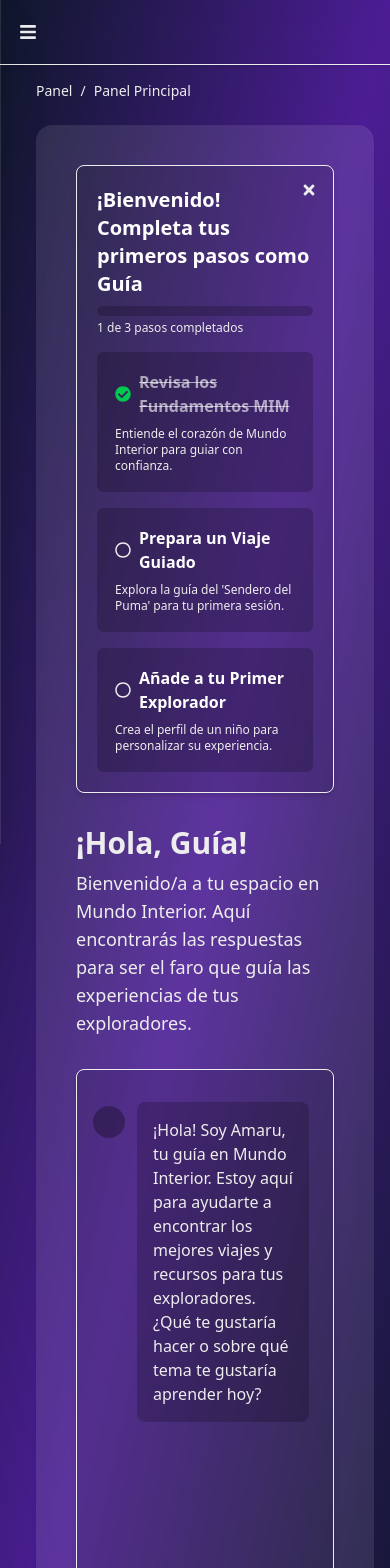
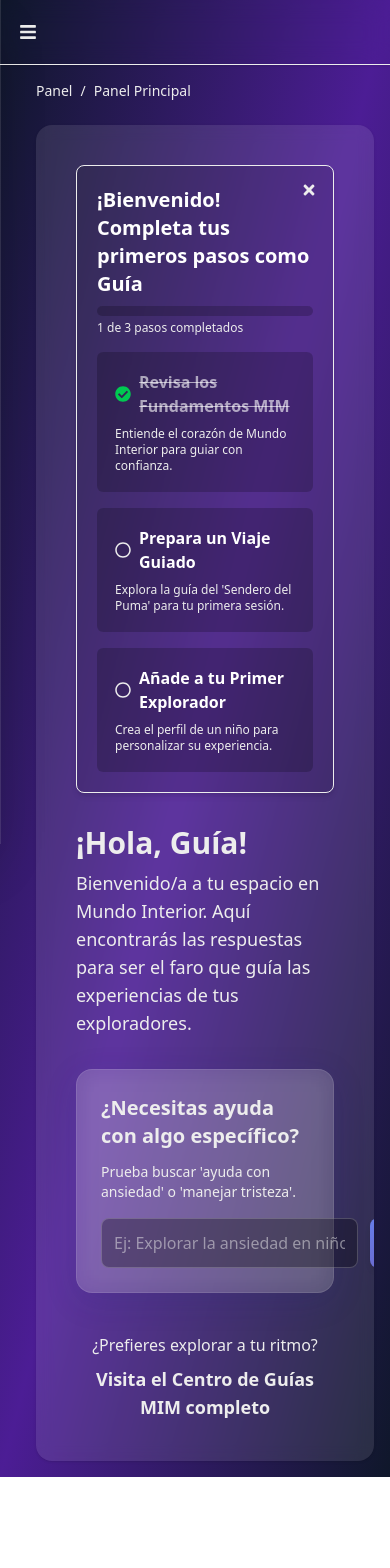
Before and after one commit to and27/mundo, a Next.js app: page /parentDashboard in a window 390 px wide. Shown: the top 1568 px of the page. After the commit the page ends 1477 px from the top, so only its background shows below. Built offline with nearby package versions, Linux system fonts and the light colour scheme.

Commit message:
feat: modify mobile home styles

```diff
--- a/src/app/page.tsx
+++ b/src/app/page.tsx
@@ -30,16 +30,16 @@ const WelcomePanel: React.FC<WelcomePanelType> = memo(({ name }) => {
   }, []);
 
   return (
-    <div className="relative z-10 p-12 flex flex-col justify-center items-center text-center h-full">
+    <div className="relative z-10 flex flex-col justify-center items-center text-center h-full">
       <motion.div
         initial={{ scale: 0.8, opacity: 0 }}
         animate={{ scale: 1, opacity: 1 }}
         transition={{ delay: 0.3, type: "spring", stiffness: 100 }}
-        className="-mt-70 md:-mt-100 absolute mb-6"
+        className="-mt-70 md:-mt-110 absolute mb-6"
       >
         <Image
           priority
-          className="rounded-full w-50 h-50 md:w-80 md:h-80 object-contain shadow-strong"
+          className="rounded-full w-60 h-60 md:w-80 md:h-80 object-contain shadow-strong"
           alt="Yachay - Tu guía interior"
           width="300"
           height="300"
@@ -50,13 +50,13 @@ const WelcomePanel: React.FC<WelcomePanelType> = memo(({ name }) => {
         initial={{ opacity: 0, y: 10 }}
         animate={{ opacity: 1, y: 0 }}
         transition={{ delay: 0.5 }}
-        className="text-3xl lg:text-4xl font-bold text-foreground mb-4"
+        className="text-3xl lg:text-4xl font-bold text-foreground mb-2"
       >
         Bienvenidos a <br />
         mundo interior
       </motion.h1>
 
-      <div className="hidden md:flex h-12 flex items-center justify-center">
+      <div className="mt-3 hidden md:flex h-12 flex items-center justify-center">
         <AnimatePresence mode="wait">
           <motion.p
             key={currentQuote}
@@ -107,7 +107,7 @@ const ActionPanel: React.FC<ActionPanelType> = memo(
           transition={{ delay: 0.6 }}
         >
           {/* <HiSparkles className="w-10 h-10 text-color-accent-gold mb-4" /> */}
-          <h2 className="text-2xl lg:text-3xl font-bold text-foreground mb-3">
+          <h2 className="hidden md:flex text-2xl lg:text-3xl font-bold text-foreground mb-3">
             Tu Aventura Comienza
           </h2>
           <p className="text-foreground/80 mb-8 max-w-sm">
@@ -168,14 +168,14 @@ export default function Home() {
   }, []);
 
   return (
-    <main className="min-h-screen w-full bg-gradient-background flex items-center justify-center p-4">
+    <main className="min-h-screen w-full bg-gradient-background flex items-center justify-center p-3  ">
       <motion.div
         initial={{ opacity: 0, y: 20 }}
         animate={{ opacity: 1, y: 0 }}
         transition={{ duration: 0.6, ease: "easeOut" }}
         className="w-full max-w-5xl mx-auto"
       >
-        <div className="grid md:grid-cols-2 rounded-2xl shadow-strong glass-strong">
+        <div className="grid md:grid-cols-2 py-10 rounded-2xl shadow-strong glass-strong">
           <WelcomePanel name={name} />
           <ActionPanel
             name={name}
--- a/src/app/parentDashboard/page.tsx
+++ b/src/app/parentDashboard/page.tsx
@@ -1,7 +1,7 @@
 "use client";
 import { useSearchParams } from "next/navigation";
 import { Suspense, useState, useEffect } from "react";
-import { FaBars, FaSearch, FaBell, FaQuestionCircle } from "react-icons/fa";
+import { FaBars } from "react-icons/fa";
 import { FiHome, FiUsers, FiBookOpen, FiActivity } from "react-icons/fi";
 import { HiSparkles } from "react-icons/hi2";
 import Sidebar from "../../components/dashboard/Sidebar";
@@ -16,13 +16,6 @@ const FacilitatorDashboard = () => {
   const section = searchParams.get("section");
   const [isMobileOpen, setIsMobileOpen] = useState(false);
   const [isDesktopCollapsed, setIsDesktopCollapsed] = useState(false);
-  const [currentTime, setCurrentTime] = useState(new Date());
-
-  // Actualizar tiempo cada minuto
-  useEffect(() => {
-    const timer = setInterval(() => setCurrentTime(new Date()), 60000);
-    return () => clearInterval(timer);
-  }, []);
 
   const renderSection = () => {
     switch (section) {
@@ -68,12 +61,12 @@ const FacilitatorDashboard = () => {
     role: "Guía Principal",
   };
 
-  const getGreeting = () => {
-    const hour = currentTime.getHours();
-    if (hour < 12) return "Buenos días";
-    if (hour < 18) return "Buenas tardes";
-    return "Buenas noches";
-  };
+  // const getGreeting = () => {
+  //   const hour = currentTime.getHours();
+  //   if (hour < 12) return "Buenos días";
+  //   if (hour < 18) return "Buenas tardes";
+  //   return "Buenas noches";
+  // };
 
   return (
     <div className="bg-gradient-to-br text-condor min-h-screen flex">
--- a/src/components/dashboard/DashboardWelcomeSection.tsx
+++ b/src/components/dashboard/DashboardWelcomeSection.tsx
@@ -1,9 +1,16 @@
 "use client";
 
-import React, { useState } from "react";
+import React, { useState, FormEvent } from "react";
 import Link from "next/link";
 import OnboardingChecklist from "./OnboardingChecklist";
-import AiGuideChat from "./ai/AiGuideChat";
+
+interface SimulatedResource {
+  id: string;
+  title: string;
+  description: string;
+  link: string;
+  type: "Historia Interactiva" | "Guía" | "Artículo";
+}
 
 const DashboardWelcomeSection = () => {
   const userName = "Guía";
@@ -40,9 +47,43 @@ const DashboardWelcomeSection = () => {
   );
 
   const [showOnboarding, setShowOnboarding] = useState(!allOnboardingCompleted);
+  const [searchTerm, setSearchTerm] = useState("");
+  const [searchResults, setSearchResults] = useState<SimulatedResource[]>([]);
 
   const handleDismissOnboarding = () => {
     setShowOnboarding(false);
+  };
+
+  const handleSimulatedSearch = (e: FormEvent<HTMLFormElement>) => {
+    e.preventDefault();
+    setSearchResults([]); // Limpiar resultados anteriores
+
+    const lowerSearchTerm = searchTerm.toLowerCase();
+
+    if (
+      lowerSearchTerm.includes("ansiedad") ||
+      lowerSearchTerm.includes("explorar ansiedad")
+    ) {
+      setSearchResults([
+        {
+          id: "historia-ansiedad-1",
+          title: "El Misterio de las Mariposas Inquietas",
+          description: "Una aventura para entender y calmar la ansiedad.",
+          link: "/cuentos/explorando-la-ansiedad", // Enlace a tu historia
+          type: "Historia Interactiva",
+        },
+      ]);
+    } else if (lowerSearchTerm.includes("tristeza")) {
+      setSearchResults([
+        {
+          id: "guia-tristeza-1",
+          title: "Navegando la Nube Gris",
+          description: "Ejercicios y cuentos para acompañar la tristeza.",
+          link: "/guias/acompanar-tristeza",
+          type: "Guía",
+        },
+      ]);
+    }
   };
 
   return (
@@ -54,23 +95,77 @@ const DashboardWelcomeSection = () => {
         />
       )}
       <div>
-        <h1 className="text-3xl md:text-4xl font-bold text-condor">
+        <h1 className="text-3xl md:text-4xl font-bold text-foreground">
           ¡Hola, {userName}!
         </h1>
-        <p className="text-lg text-condor/80 mt-2">
+        <p className="text-lg text-foreground/80 mt-2 max-w-3xl">
           Bienvenido/a a tu espacio en Mundo Interior. Aquí encontrarás las
           respuestas para ser el faro que guía las experiencias de tus
           exploradores.
         </p>
       </div>
 
-      <AiGuideChat />
+      {/* SECCIÓN DE BÚSQUEDA SIMULADA */}
+      <div className="bg-background/50 p-6 rounded-2xl shadow-lg border border-white/10 glass-medium">
+        <h2 className="text-xl font-semibold text-foreground mb-3">
+          ¿Necesitas ayuda con algo específico?
+        </h2>
+        <p className="text-foreground/70 mb-4 text-sm">
+          {"Prueba buscar 'ayuda con ansiedad' o 'manejar tristeza'."}
+        </p>
+        <form onSubmit={handleSimulatedSearch} className="flex gap-3">
+          <input
+            type="text"
+            value={searchTerm}
+            onChange={(e) => setSearchTerm(e.target.value)}
+            placeholder="Ej: Explorar la ansiedad en niños..."
+            className="flex-grow p-3 rounded-lg bg-black/30 border border-white/20 text-foreground placeholder:text-foreground/50 focus:outline-none focus:ring-2 focus:ring-color-accent-magic transition-all"
+          />
+          <button
+            type="submit"
+            className="bg-gradient-primary text-white font-semibold px-6 py-3 rounded-lg hover:brightness-110 transition-all duration-300 shadow-md"
+          >
+            Buscar
+          </button>
+        </form>
+
+        {searchResults.length > 0 && (
+          <div className="mt-6 space-y-4">
+            <h3 className="text-lg font-medium text-foreground">
+              Resultados sugeridos:
+            </h3>
+            {searchResults.map((resource) => (
+              <Link
+                href={resource.link}
+                key={resource.id}
+                className="block group"
+              >
+                <div className="p-4 rounded-xl bg-black/20 hover:bg-black/40 border border-white/20 hover:border-color-accent-magic transition-all duration-300 shadow-sm hover:shadow-lg">
+                  <span className="text-xs text-color-accent-magic font-medium bg-color-accent-magic/10 px-2 py-0.5 rounded-full">
+                    {resource.type}
+                  </span>
+                  <h4 className="text-md font-semibold text-foreground mt-1 group-hover:text-color-accent-magic transition-colors">
+                    {resource.title}
+                  </h4>
+                  <p className="text-sm text-foreground/70 mt-1">
+                    {resource.description}
+                  </p>
+                </div>
+              </Link>
+            ))}
+          </div>
+        )}
+      </div>
+
+      {/* <AiGuideChat /> */}
 
       <div className="text-center mt-10">
-        <p className="text-condor/80 mb-2">¿Prefieres explorar a tu ritmo?</p>
+        <p className="text-foreground/80 mb-2">
+          ¿Prefieres explorar a tu ritmo?
+        </p>
         <Link
           href="/parentDashboard?section=centroGuias"
-          className="text-jaguar font-semibold hover:underline text-lg"
+          className="text-color-accent-gold font-semibold hover:underline text-lg"
         >
           Visita el Centro de Guías MIM completo
         </Link>
```
